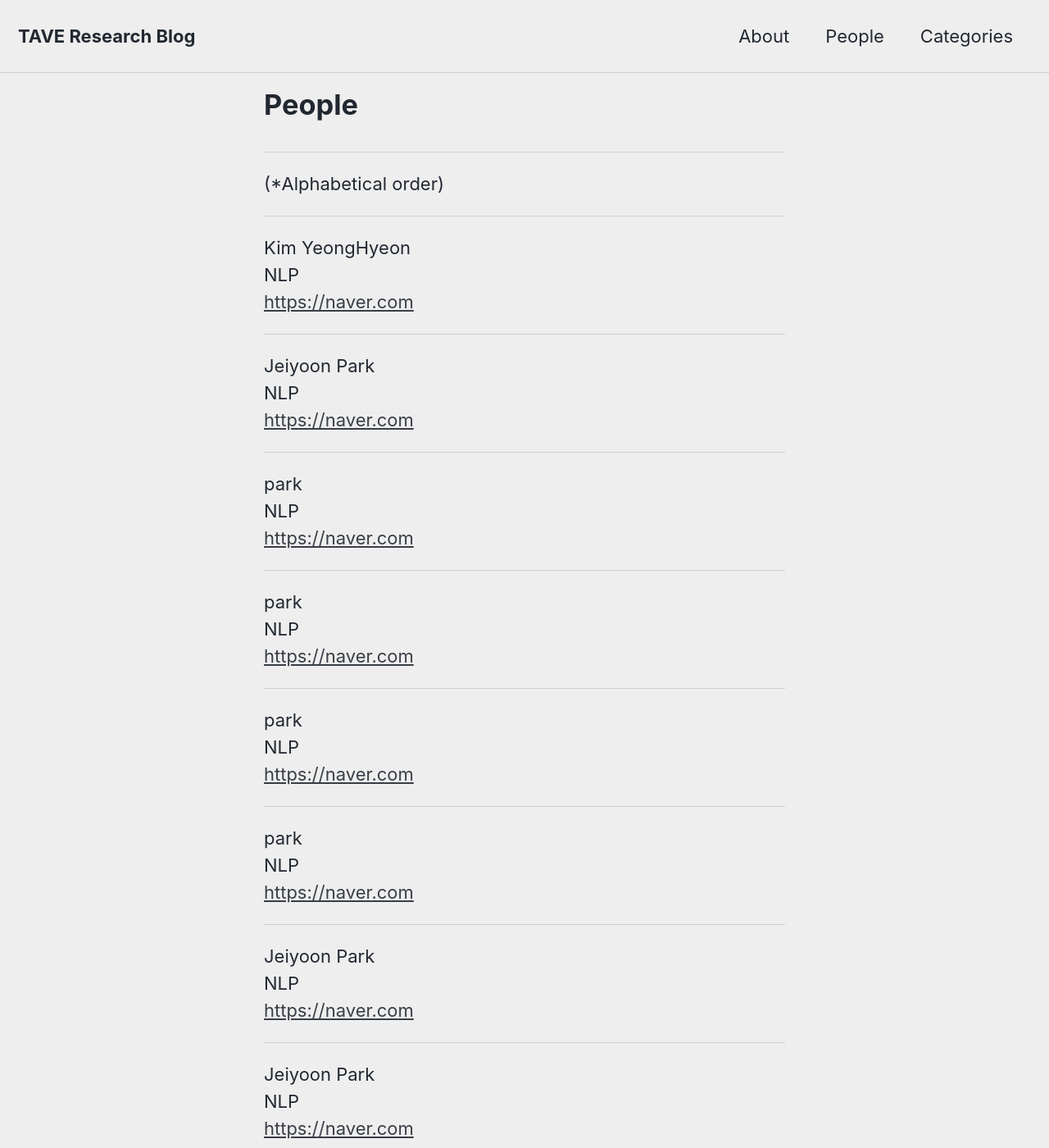
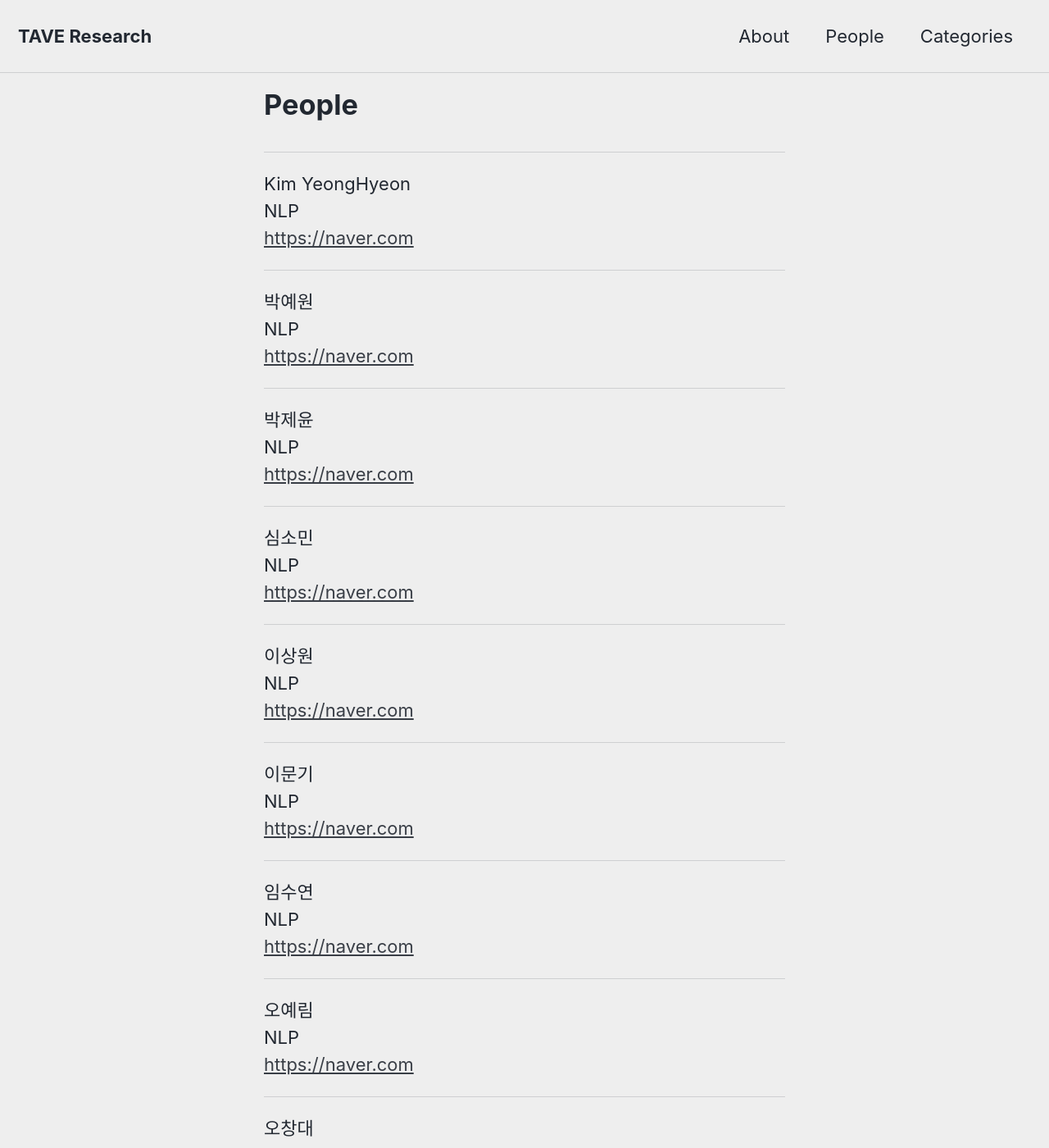
Before and after one commit to TAVEResearch/TAVEResearch.github.io, a Jekyll site: the page built from people.md, in a window 1280 px wide and 1400 px high. Shown: the whole window at 82% size. Built offline with Jekyll 4.4.1, drawn with Linux system fonts in a browser that asks for light colours; cached includes are drawn as plain includes; some of the changed text lies outside the part shown.

Commit message:
Create _config.yml

```diff
--- a/_config.yml
+++ b/_config.yml
@@ -16,7 +16,7 @@ minimal_mistakes_skin: "air" # "air", "aqua", "contrast", "dark", "dirt", "neon"
 
 # Site Settings
 locale: "en-US"
-title: "TAVE Research Blog"
+title: "TAVE Research"
 title_separator: "-"
 subtitle: # site tagline that appears below site title in masthead
 name: "TAVE Research"
@@ -93,7 +93,7 @@ analytics:
 
 # Site Author
 author:
-  name: "TAVE Research"
+  name: "TAVE"
   avatar: # path of avatar image, e.g. "/assets/images/bio-photo.jpg"
   bio: "Hi there"
   location: "Korea"
@@ -129,7 +129,7 @@ footer:
       # url:
     - label: "GitHub"
       icon: "fab fa-fw fa-github"
-      url: "https://github.com/TAVEResearch"
+      # url:
     - label: "GitLab"
       icon: "fab fa-fw fa-gitlab"
       # url:
@@ -138,7 +138,7 @@ footer:
       # url:
     - label: "Instagram"
       icon: "fab fa-fw fa-instagram"
-      url: "https://www.instagram.com/tave_wave/"
+      # url:
 
 # Reading Files
 include:
@@ -274,40 +274,39 @@ defaults:
 
 # member list
 People:
-  - name: (*Alphabetical order)
   - name: Kim YeongHyeon
     interests: "NLP"
     gitblog: "https://naver.com"
-  - name: Jeiyoon Park
+  - name: 박예원
     interests: "NLP"
     gitblog: "https://naver.com"
-  - name: park
+  - name: 박제윤
     interests: "NLP"
     gitblog: "https://naver.com"
-  - name: park
+  - name: 심소민
     interests: "NLP"
     gitblog: "https://naver.com"
-  - name: park
+  - name: 이상원
     interests: "NLP"
     gitblog: "https://naver.com"
-  - name: park
+  - name: 이문기
     interests: "NLP"
     gitblog: "https://naver.com"
-  - name: Jeiyoon Park
+  - name: 임수연
     interests: "NLP"
     gitblog: "https://naver.com"
-  - name: Jeiyoon Park
+  - name: 오예림
     interests: "NLP"
     gitblog: "https://naver.com"
-  - name: park
+  - name: 오창대
     interests: "NLP"
     gitblog: "https://naver.com"
-  - name: park
+  - name: 원희지
     interests: "NLP"
     gitblog: "https://naver.com"
-  - name: park
+  - name: 조재훈
     interests: "NLP"
     gitblog: "https://naver.com"
-  - name: park
+  - name:
     interests: "NLP"
     gitblog: "https://naver.com"
```
